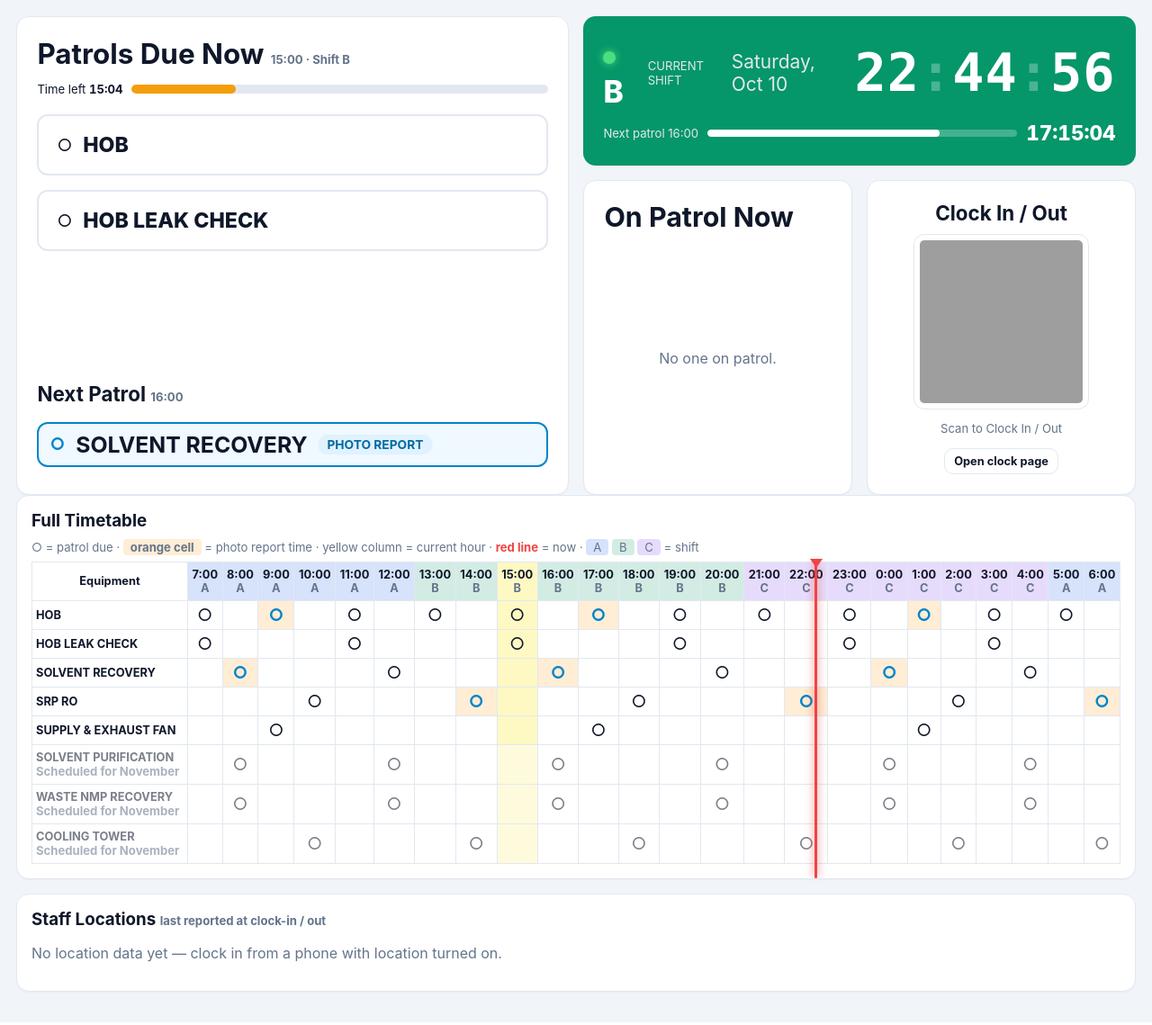
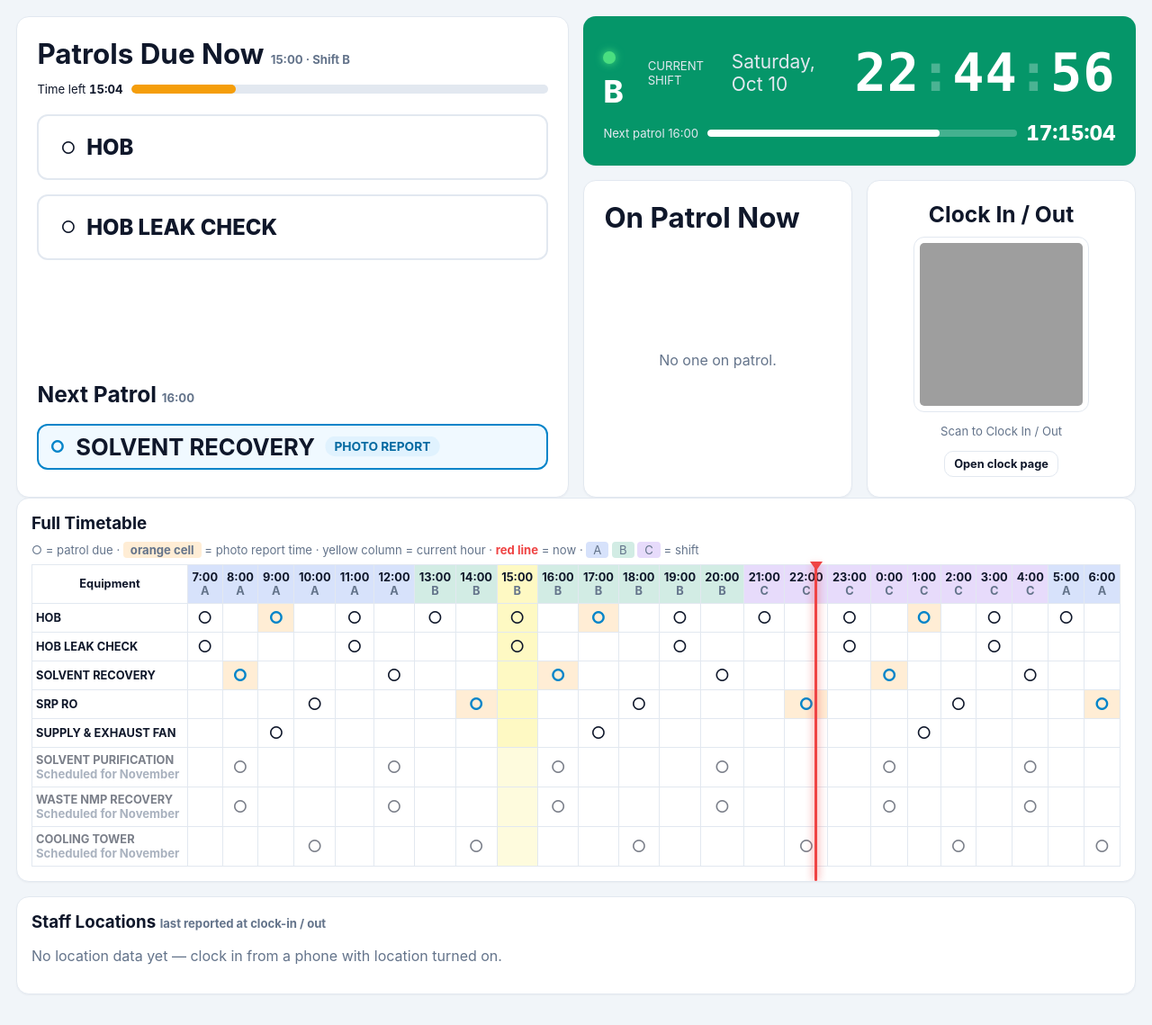
Before and after one commit to jungg181/patrol-timetable, a Flask app: page / in a window 1280 px wide. Shown: the part 57-1196 px from the top of the page at 90% size. Run offline with Flask 3, Linux system fonts and the light colour scheme; grey boxes are pictures that could not be loaded.

Commit message:
Full-width dashboard

```diff
--- a/static/style.css
+++ b/static/style.css
@@ -16,7 +16,7 @@ a{color:var(--blue)}
   color:var(--muted);font-weight:600}
 .topbar nav a.on{background:#eff6ff;color:var(--blue)}
 .wrap{max-width:1280px;margin:0 auto;padding:18px}
-.wrap.wide{max-width:1720px}
+.wrap.wide{max-width:none}
 .card{background:var(--card);border:1px solid var(--line);border-radius:14px;
   padding:16px;margin-bottom:16px;box-shadow:0 1px 2px rgba(15,23,42,.04)}
 .card h2,.card h3{margin:0 0 10px}
@@ -116,15 +116,15 @@ tr.dim{opacity:.55}
 
 /* ---- fluid top dashboard: scales with screen size like the timetable ---- */
 .dash-top > *{min-width:0}
-.dash-top .card{padding:clamp(12px,.6rem + 1vw,24px)}
-.dash-top h2{font-size:clamp(1.25rem,1rem + 1.2vw,1.9rem)}
-.dash-top h3{font-size:clamp(1rem,.9rem + .8vw,1.4rem)}
-.due-now h2{font-size:clamp(1.25rem,1rem + 1.2vw,2rem)}
-.due-now .patrol-card{font-size:clamp(1rem,.8rem + 1vw,1.55rem);
-  padding:clamp(10px,.6rem + .8vw,18px) clamp(12px,.7rem + 1vw,20px)}
-.patrol-card .nm{font-size:clamp(1rem,.85rem + .8vw,1.45rem)}
-.qr-box img{width:clamp(120px,80px + 9vw,230px);height:clamp(120px,80px + 9vw,230px)}
-.dash-top .rowline{font-size:clamp(.95rem,.85rem + .5vw,1.2rem)}
+.dash-top .card{padding:clamp(12px,.6rem + 1vw,32px)}
+.dash-top h2{font-size:clamp(1.25rem,1rem + 1.2vw,2.6rem)}
+.dash-top h3{font-size:clamp(1rem,.9rem + .8vw,1.8rem)}
+.due-now h2{font-size:clamp(1.25rem,1rem + 1.2vw,2.8rem)}
+.due-now .patrol-card{font-size:clamp(1rem,.8rem + 1vw,2rem);
+  padding:clamp(10px,.6rem + .8vw,24px) clamp(12px,.7rem + 1vw,28px)}
+.patrol-card .nm{font-size:clamp(1rem,.85rem + .8vw,1.9rem)}
+.qr-box img{width:clamp(120px,80px + 9vw,340px);height:clamp(120px,80px + 9vw,340px)}
+.dash-top .rowline{font-size:clamp(.95rem,.85rem + .5vw,1.5rem)}
 .dash-top .livedot{width:clamp(10px,8px + .5vw,14px);height:clamp(10px,8px + .5vw,14px)}
 
 /* ---- due-now interactivity ---- */
```
